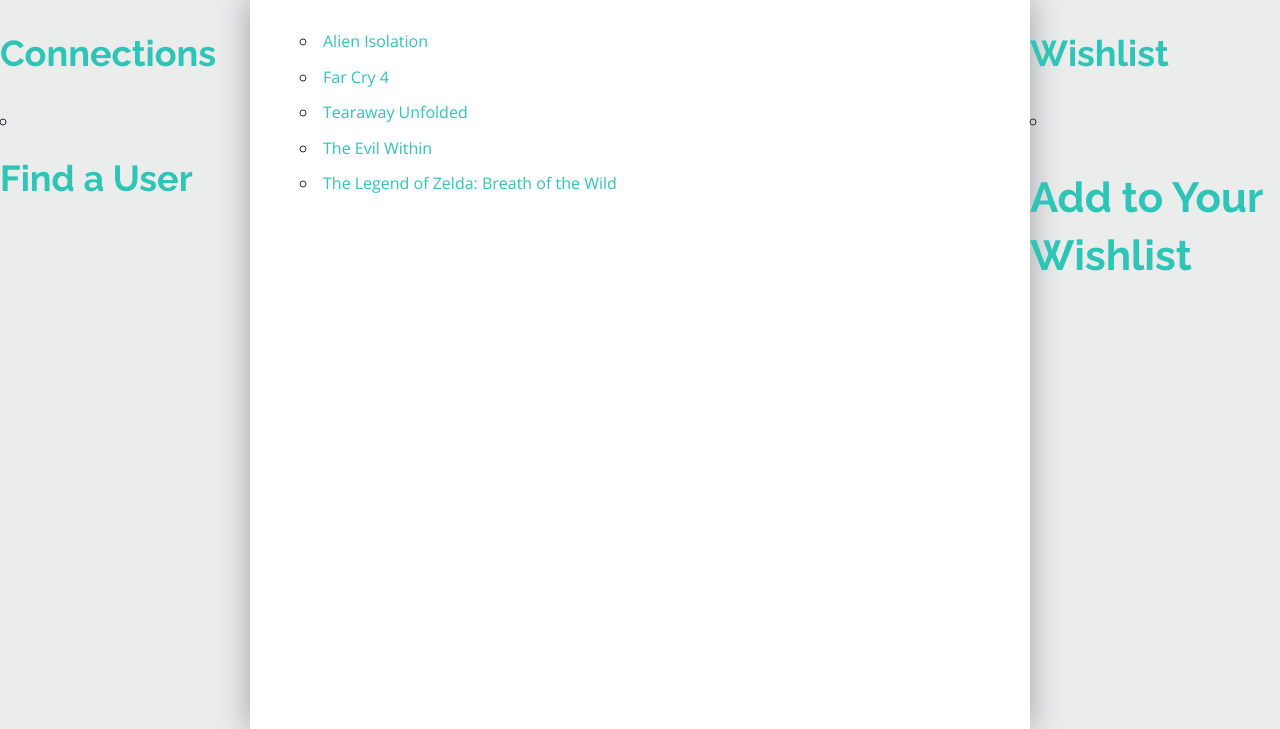
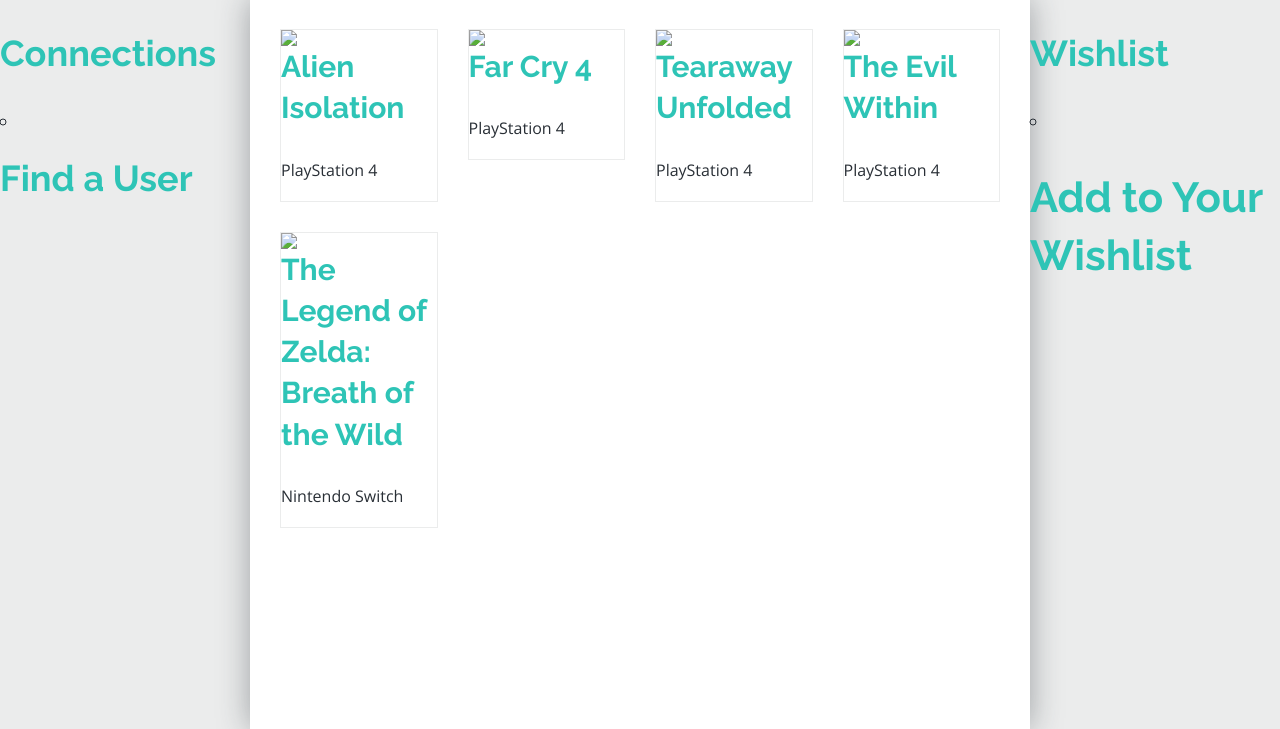
Before and after one commit to AccentDesign/Tivan, a Django app: page /library/ in a window 1280 px wide. Shown: the part 71-800 px from the top of the page. Run offline with Django 3.2, Linux system fonts and the light colour scheme; data comes from the database, SQL or seed files in the repository; some libraries are stand-ins or nearby versions.

Commit message:
Cards added to the index template

```diff
--- a/library/static/library/scss/4-molecules/_card.scss
+++ b/library/static/library/scss/4-molecules/_card.scss
@@ -1 +1,4 @@
-.card {}
+.card {
+    border: .1rem solid $grey;
+    margin-bottom: 3rem;
+}
--- a/library/static/library/scss/6-templates/_main.scss
+++ b/library/static/library/scss/6-templates/_main.scss
@@ -22,7 +22,7 @@
     -webkit-box-shadow: 0px 0px 30px 0px rgba(41,47,54,0.4);
        -moz-box-shadow: 0px 0px 30px 0px rgba(41,47,54,0.4);
             box-shadow: 0px 0px 30px 0px rgba(41,47,54,0.4);
-    padding: 3rem 5rem;
+    padding: 3rem 1.5rem;
 }
 
 .sidebar--right { grid-column: 3 / span 1; }
--- a/library/static/library/style.css
+++ b/library/static/library/style.css
@@ -1786,6 +1786,10 @@
     color: #CEDCE2; }
 
 /*==== 4 - Molecules: atoms combined to form micro components ====*/
+.card {
+  border: 0.1rem solid #EBECEC;
+  margin-bottom: 3rem; }
+
 /*==== 5 - Organisms: atoms & molecules combined to form complete components/modules ====*/
 header {
   background-color: #fff;
@@ -1823,7 +1827,7 @@
   -webkit-box-shadow: 0px 0px 30px 0px rgba(41, 47, 54, 0.4);
   -moz-box-shadow: 0px 0px 30px 0px rgba(41, 47, 54, 0.4);
   box-shadow: 0px 0px 30px 0px rgba(41, 47, 54, 0.4);
-  padding: 3rem 5rem; }
+  padding: 3rem 1.5rem; }
 
 .sidebar--right {
   grid-column: 3 / span 1; }
--- a/library/templates/library/index.html
+++ b/library/templates/library/index.html
@@ -1,19 +1,42 @@
 {% extends 'library/base.html' %}
 
-{% block title %}
+<!--{% block title %}
 Homepage - {{ block.super }}
-{% endblock title %}
+{% endblock title %}-->
 
 {% block main_content %}
 
-    {% if videogames %}
-        <ul>
-            {% for v in videogames %}
-                <li><a href={% url 'library:detail' v.id %}>{{ v.title }}</a></li>
-            {% endfor %}
-        </ul>
-    {% else %}
-        <p>There are currently no videogames in he library.</p>
-    {% endif %}
+    <div class="container-fluid">
+
+        {% if videogames %}
+
+            <div class="cards">
+                <div class="row">
+
+                    {% for v in videogames %}
+                        <div class="col-lg-3">
+                            <div class="card">
+                                <img src="http://via.placeholder.com/250x350" class="util--img-responsive" />
+                                <h4><a href={% url 'library:detail' v.id %}>{{ v.title }}</a></h4>
+                                <p>{{ v.platform }}</p>
+                            </div>
+                        </div>
+                    {% endfor %}
+
+                </div>
+            </div>
+
+        {% else %}
+
+            <div class="row">
+                <div class="offset-lg-2 col-lg-8">
+                    <p>There are currently no videogames from which for you to choose.</p>
+                    <p>How about making a connection with another user?</p>
+                </div>
+            </div>
+
+        {% endif %}
+
+    </div>
 
 {% endblock %}
```
